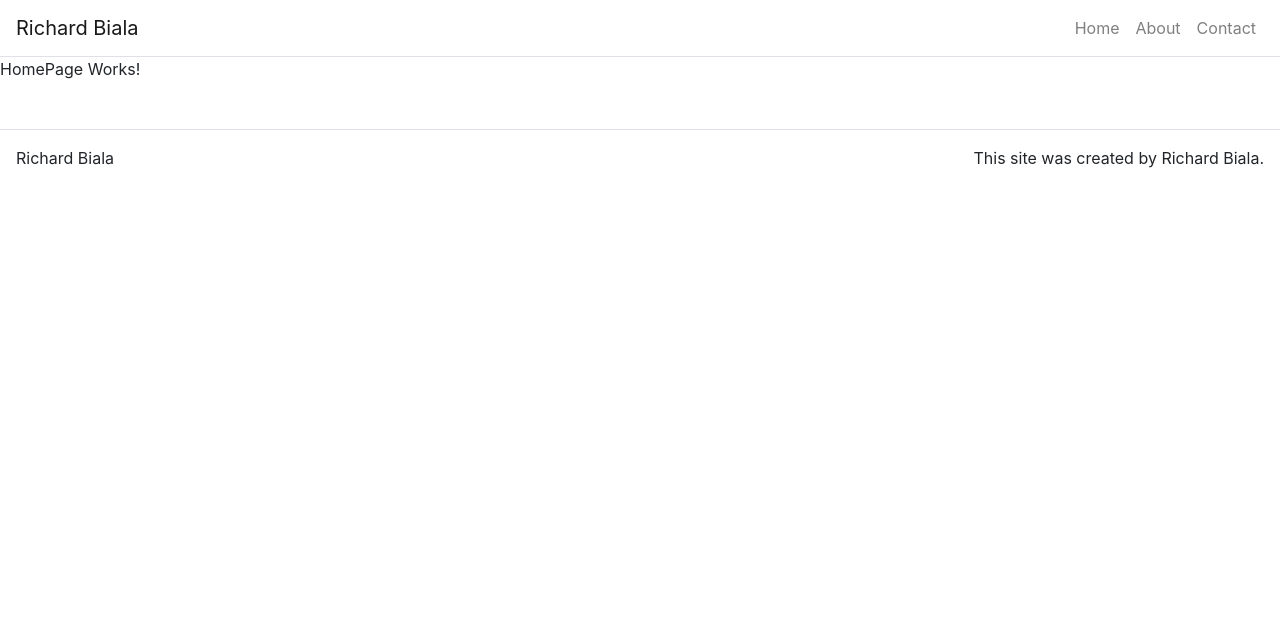
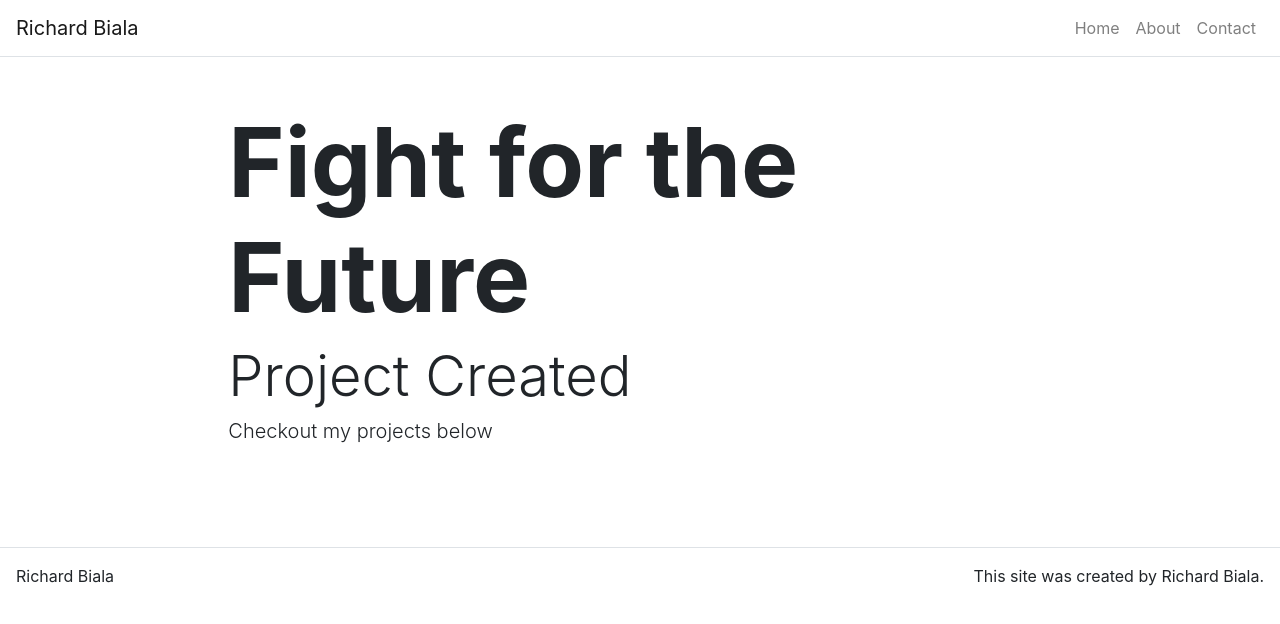
Before and after one commit to Richard-Biala/React-Portfolio, a React (Create React App) app in the folder react-portfolio/: page / in a window 1280 px wide. Shown: the top 624 px of the page. Built offline with nearby package versions, Linux system fonts and the light colour scheme.

Commit message:
Hero updated

```diff
--- a/react-portfolio/src/App.js
+++ b/react-portfolio/src/App.js
@@ -16,7 +16,7 @@
   constructor(props) {
     super(props);
     this.state ={
-      title: 'Richard Biala',
+      title: 'Fight for the Future',
       headerLinks: [
         {title: 'Home', path: '/'},
         {title: 'About', path: '/about'},
--- /dev/null
+++ b/react-portfolio/src/components/Hero.js
@@ -0,0 +1,23 @@
+import React from 'react';
+import Container from 'react-bootstrap/esm/Container';
+import Jumotron from 'react-bootstrap/Jumbotron';
+import Row from 'react-bootstrap/Row';
+import Col from 'react-bootstrap/Col';
+
+function Hero(props) {
+    return (
+    <Jumotron className="bg-transparent jumbotron-fluid p-0">
+        <Container fluid={true}>
+            <Row className="justify-content-center py-5">
+                <Col md={8} sm={12}>
+                    { props.title && <h1 className="display-1 font-weight-bolder">{props.title}</h1> }
+                    { props.subTitle && <h3 className="display-4 font-weight-light">{props.subTitle}</h3> }
+                    { props.text && <h3 className="lead font-weight-light">{props.text}</h3> }
+                </Col>
+            </Row>
+        </Container>
+    </Jumotron>
+    );
+}
+
+export default Hero;
--- a/react-portfolio/src/pages/HomePage.js
+++ b/react-portfolio/src/pages/HomePage.js
@@ -1,8 +1,10 @@
 import React from 'react'
+
+import Hero from '../components/Hero';
 
 function HomePage(props) {
     return (
-        <p>HomePage Works!</p>
+        <Hero title={props.title} subTitle={props.subTitle} text={props.text} />
     )
 }
 
```
